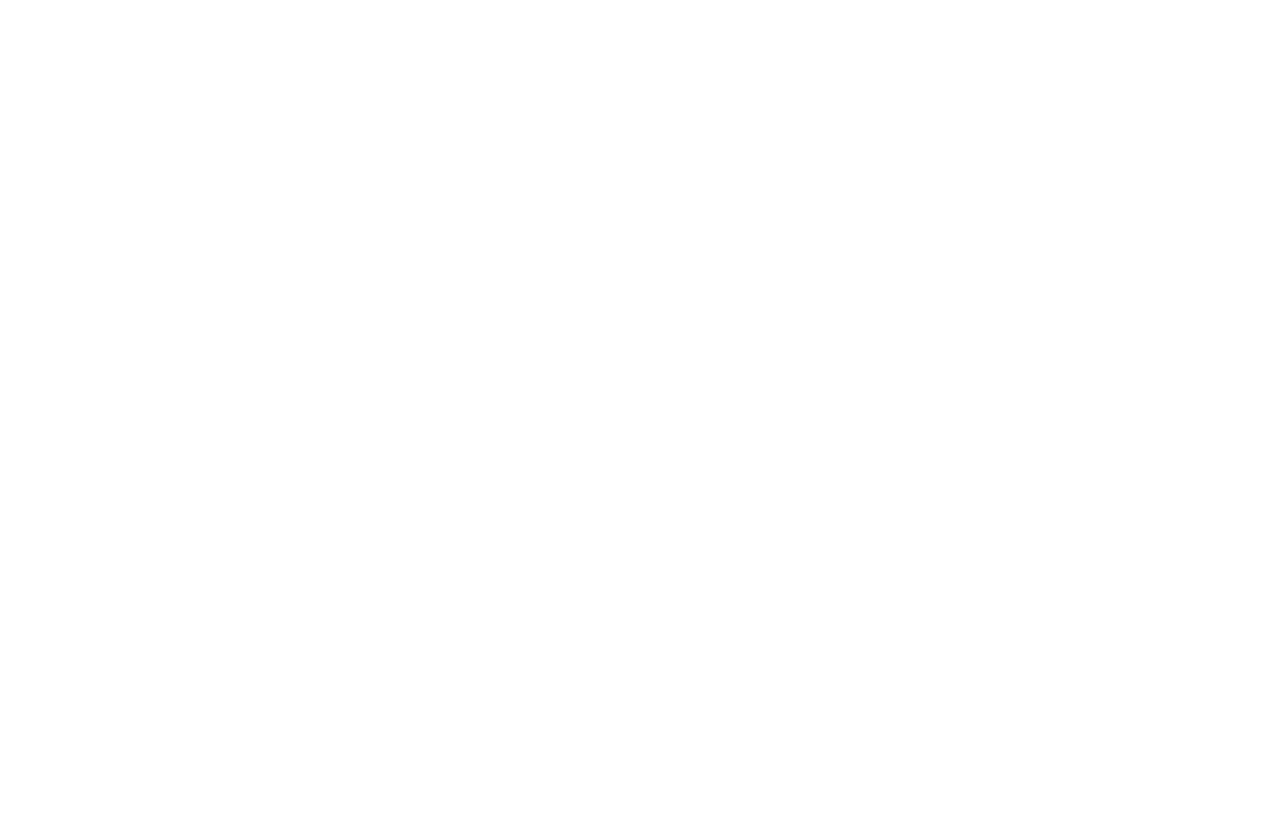
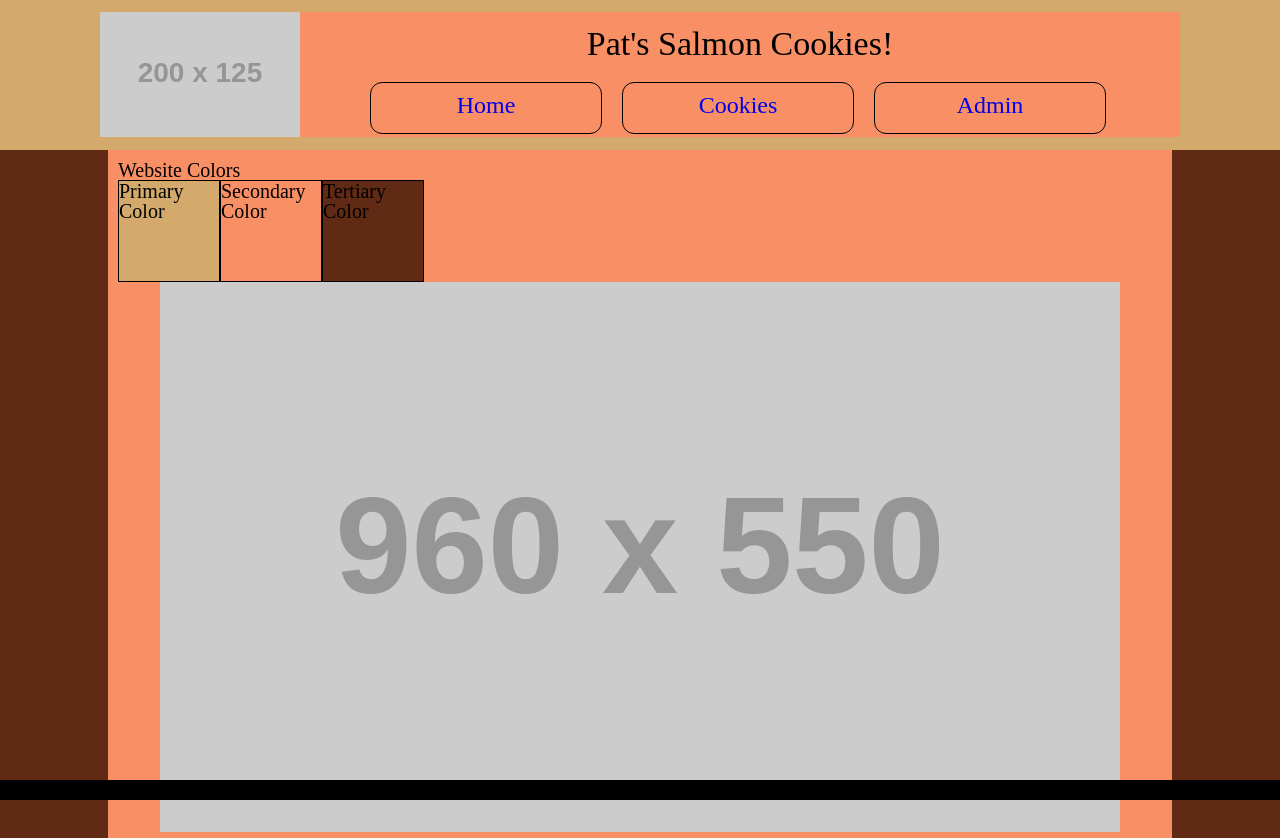
Before and after one commit to DKosmos/cookie-stand, a plain HTML site: page index.html in a window 1280 px wide. Shown: the top 838 px of the page. Before the commit the page ends 800 px from the top, so only its background shows below. Drawn offline with Linux system fonts and the light colour scheme; placeholder pictures from the web are drawn by us.

Commit message:
made some style/structure updates

```diff
--- a/index.html
+++ b/index.html
@@ -1,7 +1,41 @@
 <!DOCTYPE html>
 <html>
   <head>
+    <title>About David Kosmos</title>
+    <link rel="stylesheet" href="style.css">
   </head>
   <body>
+    <header>
+      <div>
+        <img src="http://placehold.it/200x125">
+        <div>
+          <h1>Pat's Salmon Cookies!</h1>
+          <ul>
+            <a href="index.html"><li>Home</li></a>
+            <a href="#"><li>Cookies</li></a>
+            <a href="sales.html"><li>Admin</li></a>
+          </ul>
+        </div>
+      </div>
+    </header>
+    <div class="floatclear"></div>
+    <main>
+      <div class="leftbar"></div>
+      <div class="center">
+        <section class="intro">
+          <p>Website Colors</p>
+          <div class="primarycolor">Primary Color</div>
+          <div class="secondarycolor">Secondary Color</div>
+          <div class="tertiarycolor">Tertiary Color</div>
+        </section>
+        <section class="heroimage">
+          <img src="http://placehold.it/960x550">
+        </section>
+      </div>
+      <div class="rightbar">
+      </div>
+    </main>
+    <footer></footer>
+<!--    <script src="app.js"></script> -->
   </body>
 </html>
--- a/style.css
+++ b/style.css
@@ -50,13 +50,58 @@ table {
 
 /* app level css */
 
-*{
-	outline: 2px orange dotted;
+header{
+	position: fixed;
+	top:0;
+	width: 100%;
+	height: 150px;
+	background-color: #d3aa6b;
 }
-header{
-	width: 100%;
-	height: 100px;
-	top:0;
+header div{
+  margin: 12px auto;
+  width: 1080px;
+  height: 125px;
+  text-align: center;
+  background-color: #f98f65;
+}
+header div div{
+  float: left;
+  margin: 0px;
+  width: 880px;
+}
+header img{
+  float: left;
+  width: 200px;
+  height: 125px;
+  margin-top: 10px 10px 10px 10px;
+}
+header h1{
+  padding-top: 15px;
+  font-size: 34px;
+  height: 45px;
+  background: #f98f65;
+}
+header ul{
+  margin: 0 60px;
+}
+header ul li{
+  float: left;
+  margin: 0 auto;
+  height: 30px;
+  width: 230px;
+  font-size: 24px;
+  font-color: black;
+  text-decoration: none;
+  padding: 10px 0px;
+  margin: 10px;
+  border-radius: 12px;
+  border: 1px solid black;
+}
+header ul li:hover{
+  background: #599c5e;
+}
+body{
+  background-color: #602a14;
 }
 .leftbar{
 	float: left;
@@ -70,7 +115,26 @@ header{
 }
 main{
   width: 1080px;
-  margin: 0px auto;
+  margin: 150px auto 0px auto;
+}
+.center{
+  float: left;
+  width: 1044px;
+  height: 1080px;
+  background-color: #f98f65;
+  padding: 10px;
+}
+footer{
+  position: fixed;
+  background-color: black;
+  bottom: 0;
+  height: 20px;
+  width: 100%;
+  float: left;
+}
+.intro{
+  font-size: 20px;
+  text-align: justify;
 }
 table{
 	float: left;
@@ -81,11 +145,13 @@ table{
 table tr{
 	width: 64px;
 	height: 20px;
+	border: 1px solid black;
 }
 table td{
 	width: 64px;
 	height: 20px;
 	padding: 5px;
+	border: 1px solid black;
 }
 main h3{
 	float: left;
@@ -100,3 +166,22 @@ main ul{
   height: 590px;
   padding: 5px;
 }
+.heroimage{
+  margin: 10px 42px;
+}
+.center div{
+  float: left;
+  height: 100px;
+  width: 100px;
+  margin: 0 auto;
+  border: 1px solid black;
+}
+.primarycolor{
+  background-color: #d3aa6b;
+}
+.secondarycolor{
+  background-color: #f98f65;
+}
+.tertiarycolor{
+  background-color: #602a14;
+}
```
Also changed, not shown: sales.html (+15 -1 lines).
